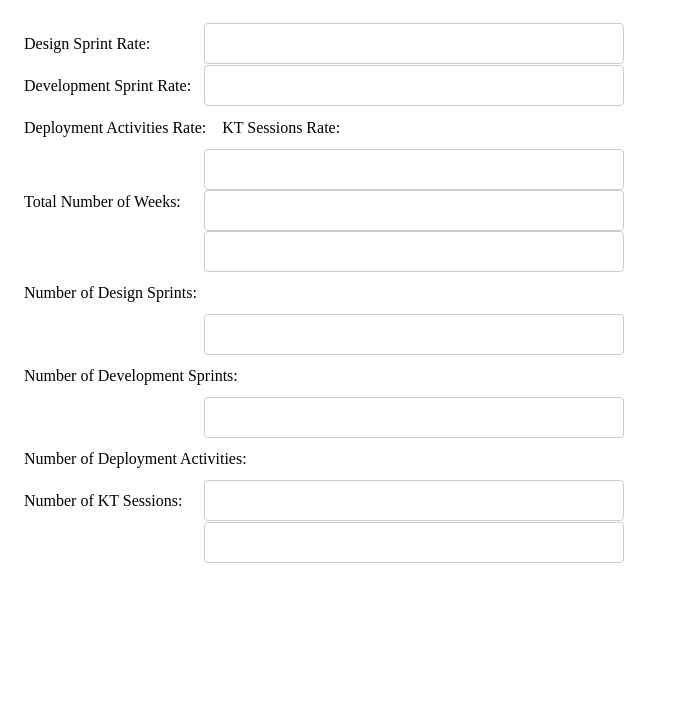
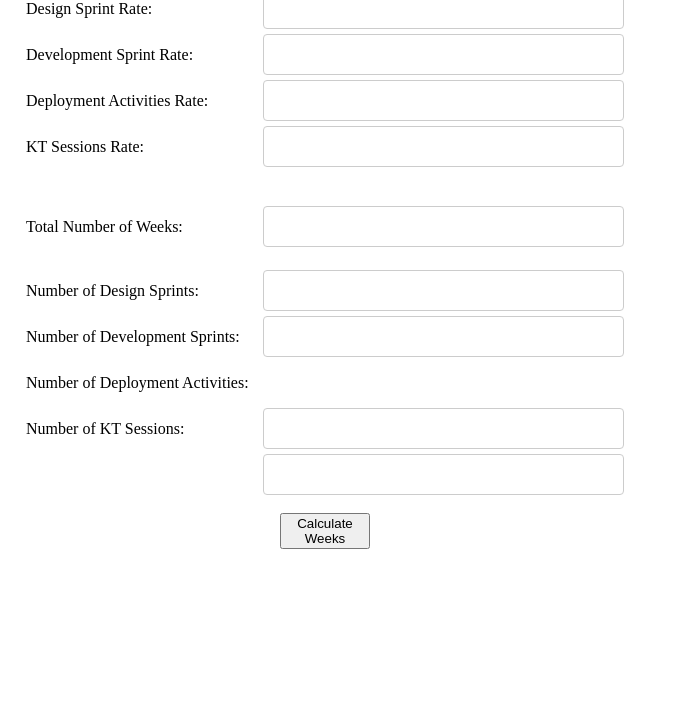
Before and after one commit to frankiensteinne/calculator, a plain HTML site: page index.html in a window 1280 px wide. Shown: the part 73-800 px from the top of the page, without its empty margins (0-681 px from the left). Drawn offline with Linux system fonts and the light colour scheme.

Commit message:
added all DOM

```diff
--- a/index.html
+++ b/index.html
@@ -4,14 +4,16 @@
   <meta charset="UTF-8">
   <meta name="viewport" content="width=device-width, initial-scale=1.0">
   <link rel="stylesheet" href="styles.css">
+  <script src ="index.js" defer> </script>
 
   <title>Document</title>
 </head>
 <body>
   <h1>Project Proposal Calculator</h1>
 
+  <form>
     <div id="rate-container">
-    <label for="design-rate">Design Sprint Rate:</label><input type="text" name="design-rate" id="design-rate">
+      <label for="design-rate">Design Sprint Rate:</label><input type="text" name="design-rate" id="designRate">
       <label for="development-rate">Development Sprint Rate:</label><input type="text" name="development-rate" id="development-rate">
       <label for="deployment-rate">Deployment Activities Rate:</label><input type="text" name="deployment-rate" id="deployment-rate">
       <label for="kt-rate">KT Sessions Rate:</label><input type="text" name="kt-rate" id="kt-rate">
@@ -25,6 +27,11 @@
       <label for="number-of-kt">Number of KT Sessions:</label><input type="text" name="number-of-kt" id="number-of-kt"></br>
     </div>
 
-  <script src ="index.js"></script>
+    <div id="btn-div">
+      <button type ="button" id="calculateWeeks">Calculate Weeks</button>
+    </div>
+  </form>
+
+
 </body>
 </html>
--- a/index.js
+++ b/index.js
@@ -1,7 +1,14 @@
-const box = document.createElement("div");
-box.id = "box";
-document.body.appendChild(box);
+/* DOM VARIABLES */
+const calculateWeeksBtn = document.querySelector("#calculateWeeks");
 
-const button = document.createElement("button");
-button.innerText = "Button";
-button.id = "button-1";
+const designRate = document.querySelector("#designRate").value;
+const devRate = document.querySelector("#development-rate").value;
+
+
+calculateWeeksBtn.addEventListener("click",myFunction);
+
+function myFunction() {
+  console.log(designRate+0, typeof designRate)
+  console.log(document.getElementById("#designRate"))
+  alert (designRate);
+}
--- a/styles.css
+++ b/styles.css
@@ -1,5 +1,6 @@
 * {
   box-sizing: border-box;
+  margin: 2px;
 }
 
 div {
@@ -13,10 +14,18 @@ label {
 }
 
 input {
-  width: 70%;
+  width: 60%;
   float: right;
   padding: 12px;
   border: 1px solid #ccc;
   border-radius: 4px;
   resize: vertical;
 }
+#btn-div {
+  display: flex;
+  justify-content: center;
+}
+button {
+  width: 15%;
+  margin: 0 auto;
+}
```
Lines whose indentation alone changed are shown as unchanged.
